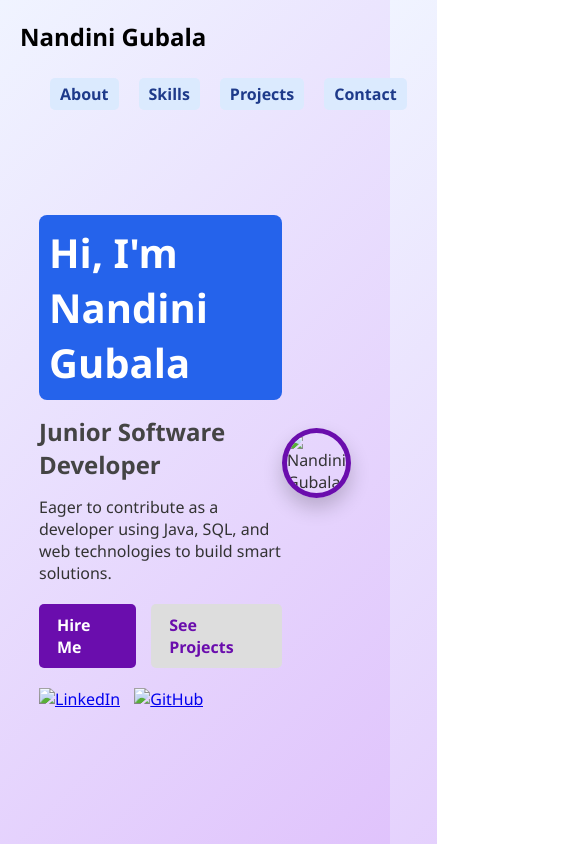
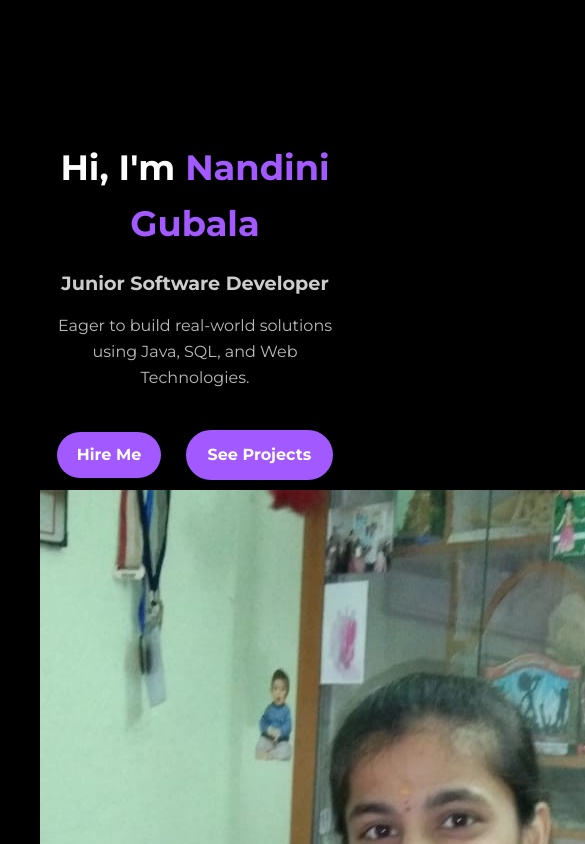
Before and after one commit to gubalanandini/Portfolio, a plain HTML site: page index.html in a window 390 px wide. Shown: the top 844 px of the page, 585 px wide, since content can reach past the window. Drawn offline with Linux system fonts and the light colour scheme; files whose address does not match are found by name.

Commit message:
Add files via upload

```diff
--- a/index.css
+++ b/index.css
@@ -1,112 +1,135 @@
+/* Reset and Base Styles */
 * {
   margin: 0;
   padding: 0;
   box-sizing: border-box;
-    font-family: 'Segoe UI', sans-serif;
+}
+body {
+  font-family: 'Montserrat', sans-serif;
+  background-color: #000000;  /* Full black */
+  color: #ffffff;
+  line-height: 1.6;
+}
+.container {
+  max-width: 1000px;
+  margin: auto;
+  padding: 40px 20px;
 }
 
-body {
-    background: linear-gradient(135deg, #f0f4ff, #e0c3fc);
-    color: #333;
-    min-height: 100vh;
+/* Hero Section */
+.hero {
+  text-align: center;
+  padding: 100px 20px 60px;
+  background: #000000;  /* Pure black */
+}
+.hero h1 {
+  font-size: 3rem;
+  font-weight: 700;
+  color: #ffffff;
+}
+.hero h2 {
+  font-size: 1.6rem;
+  margin: 15px 0;
+  color: #cccccc;
+}
+.hero p {
+  font-size: 1rem;
+  color: #bbbbbb;
+  margin-bottom: 30px;
+}
+.highlight {
+  color: #a259ff;
+}
+.buttons {
+  margin-top: 20px;
+}
+.buttons .btn {
+  display: inline-block;
+  text-decoration: none;
+  color: white;
+  padding: 12px 24px;
+  margin: 10px;
+  border-radius: 25px;
+  font-weight: bold;
+  background-color: #a259ff;
+  transition: background 0.3s ease;
+}
+.btn-secondary {
+  background-color: transparent;
+  border: 2px solid #a259ff;
+}
+.buttons .btn:hover {
+  background-color: #7a3df4;
 }
 
-header {
-    background-color: transparent;
-    padding: 20px;
-    display: flex;
-    justify-content: space-between;
-    align-items: center;
+/* Section Titles and Containers */
+section {
+  padding: 60px 20px;
+  background-color: #000000; /* Black for all sections */
+  border-top: 1px solid #1a1a1a;
+}
+h3 {
+  font-size: 2rem;
+  margin-bottom: 25px;
+  color: #a259ff;
+  border-left: 4px solid #a259ff;
+  padding-left: 15px;
+}
+h4 {
+  font-size: 1.3rem;
+  margin: 20px 0 10px;
+  color: #ffffff;
+}
+ul {
+  list-style-type: disc;
+  padding-left: 25px;
+  margin-bottom: 20px;
+}
+ul li {
+  margin-bottom: 10px;
+  color: #dddddd;
 }
 
-.logo {
-    font-size: 24px;
-    font-weight: bold;
-    color:black;
+/* Project Cards */
+.project {
+  background-color: #111111; /* Dark gray-black */
+  padding: 20px;
+  border-radius: 10px;
+  margin-bottom: 30px;
+  border-left: 4px solid #a259ff;
+}
+.project h4 {
+  margin-top: 0;
+}
+.project ul li {
+  color: #dddddd;
 }
 
-.nav-links {
-    padding: 30px;
-    list-style: none;
-    display: flex;
-    gap: 20px;
+/* Footer */
+footer {
+  background: #000000;
+  padding: 25px;
+  text-align: center;
+  font-size: 0.9rem;
+  color: #888888;
+}
+footer a {
+  color: #a259ff;
+  text-decoration: none;
+}
+footer a:hover {
+  text-decoration: underline;
 }
 
-.nav-links a {
-    text-decoration: none;
-    color: #1E3A8A;
-    font-weight: 600;
-    padding: 5px 10px;
-    background-color: #dbeafe;
-    border-radius: 5px;
-    transition: 0.3s ease;
+/* Responsive Design */
+@media (max-width: 768px) {
+  .hero h1 {
+    font-size: 2.2rem;
   }
-
-.nav-links a:hover {
-    background-color: #bfdbfe;
+  .hero h2 {
+    font-size: 1.2rem;
   }
-
-.btn {
-    background-color: #6A0DAD;
-    color: white;
-    padding: 10px 18px;
-    border-radius: 5px;
-    text-decoration: none;
-    font-weight: bold;
+  .buttons .btn {
+    padding: 10px 20px;
   }
-
-.btn.secondary {
-    background-color: #ddd;
-    color: #6A0DAD;
 }
-
-.hero {
-    display: flex;
-    justify-content: space-between;
-    align-items: center;
-    padding: 60px 10%;
-}
-
-.hero-text {
-    max-width: 600px;
-}
-
-.hero-text h1 {
-    font-size: 40px;
-    margin-bottom: 10px;
-    background-color: #2563eb;
-    color: white;
-    padding: 10px;
-    border-radius: 8px;
-}
-
-.hero-text h2 {
-    font-size: 24px;
-    color: #444;
-    margin: 15px 0;
-}
-
-.hero-text p {
-    font-size: 16px;
-    margin-bottom: 20px;
-}
-
-.hero-buttons {
-    display: flex;
-    gap: 15px;
-    margin-bottom: 20px;
-}
-
-.social-icons a img {
-    width: 30px;
-    margin-right: 10px;
-}
-
-.hero-image img {
-    width: 300px;
-    height: 300px;
-    object-fit: cover;
-    border-radius: 50%;
-    border: 5px solid #6A0DAD;
-    box-shadow: 0 10px 20px rgba(0,0,0,0.2);
-}
--- a/index.html
+++ b/index.html
@@ -7,38 +7,138 @@
     <link rel="stylesheet" href="index.css">
 </head>
 <body>
-    <header>
-        <nav>
-            <div class="logo">Nandini Gubala</div>
-            <ul class="nav-links">
-                <li><a href="#about">About</a></li>
-                <li><a href="#skills">Skills</a></li>
-                <li><a href="#projects">Projects</a></li>
-                <li><a href="#contact">Contact</a></li>
-            </ul>
-            <a href="mailto:gubalanandini123@gmail.com" ></a>
-        </nav>
-    </header>
+    <header><!DOCTYPE html>
+<html lang="en">
+<head>
+  <meta charset="UTF-8" />
+  <meta name="viewport" content="width=device-width, initial-scale=1.0"/>
+  <title>Nandini Gubala | Portfolio</title>
+  <link rel="stylesheet" href="style.css" />
+  <link rel="preconnect" href="https://fonts.googleapis.com">
+  <link href="https://fonts.googleapis.com/css2?family=Montserrat:wght@400;700&display=swap" rel="stylesheet">
+</head>
+<body>
+  <!-- Hero Section -->
+  <header class="hero">
+    <div class="container">
+      <h1>Hi, I'm <span class="highlight">Nandini Gubala</span></h1>
+      <h2>Junior Software Developer</h2>
+      <p>Eager to build real-world solutions using Java, SQL, and Web Technologies.</p>
+      <div class="buttons">
+        <a href="mailto:gubalanandini123@gmail.com" class="btn">Hire Me</a>
+        <a href="#projects" class="btn btn-secondary">See Projects</a>
+        <img src="c:\Users\gubal\OneDrive\Pictures\Saved Pictures\Camera Roll\1000011315.jpg" alt="image loading">
+      </div>
+    </div>
+  </header>
 
-    <section class="hero">
-        <div class="hero-text">
-            <h1>Hi, I'm <span>Nandini Gubala</span></h1>
-            <h2>Junior Software Developer</h2>
-            <p>Eager to contribute as a developer using Java, SQL, and web technologies to build smart solutions.</p>
-            <div class="hero-buttons">
-                <a href="mailto:gubalanandini123@gmail.com" class="btn">Hire Me</a>
-                <a href="#projects" class="btn secondary">See Projects</a>
-            </div>
-            <div class="social-icons">
-                <a href="https://www.linkedin.com/in/gubala-nandini"><img src="linkedin-icon.png" alt="LinkedIn"></a>
-                <a href="#"><img src="github-icon.png" alt="GitHub"></a>
-            </div>
-        </div>
-        <div class="hero-image">
-            <img src="C:\Users\gubal\OneDrive\Pictures\Saved Pictures\Camera Roll\1000011315.jpg" alt="Nandini Gubala">
-        </div>
-    </section>
+  <!-- Skills -->
+  <section class="about">
+    <div class="container">
+      <h3>Skills</h3>
+      <ul>
+        <li><strong>Programming:</strong> Core Java, SQL, OOPs concepts</li>
+        <li><strong>Web Technologies:</strong> HTML, CSS, JavaScript</li>
+        <li><strong>Tools:</strong> MySQL, Oracle</li>
+      </ul>
+    </div>
+  </section>
 
-    <!-- Add other sections like Skills, Projects, Education, etc. -->
+  <!-- Internship Section -->
+  <section class="internship">
+    <div class="container">
+      <h3>Internship</h3>
+      <h4>Java Full Stack Intern – Dhee Coding Lab, Bangalore (Mar 2025)</h4>
+      <ul>
+        <li>Implemented backend logic using <strong>Core Java</strong> with key features like <strong>OOPs, Collections, Exception Handling,</strong> and <strong>Multithreading</strong>.</li>
+        <li>Connected to <strong>relational databases (MySQL/Oracle)</strong> to build and optimize queries.</li>
+        <li>Worked on web components using <strong>HTML, CSS, and JavaScript</strong> for frontend development.</li>
+        <li>Collaborated with senior developers in Agile-based teams and participated in daily stand-ups.</li>
+        <li>Developed REST APIs and performed unit testing to validate functionality.</li>
+      </ul>
+    </div>
+  </section>
+
+  <!-- Projects Section -->
+  <section id="projects" class="projects">
+    <div class="container">
+      <h3>Projects</h3>
+
+      <div class="project">
+        <h4>1. Real-Time CCTV Video Analysis Using Deep Learning</h4>
+        <ul>
+          <li>Designed and implemented an automated surveillance system using <strong>YOLOv4</strong>, <strong>SSD</strong>, and <strong>Faster R-CNN</strong>.</li>
+          <li>Used <strong>OpenCV</strong> and <strong>TensorFlow</strong> for video analysis and object detection.</li>
+          <li>Trained on a custom dataset of <strong>8327 images</strong> to improve model accuracy.</li>
+          <li>Applied <strong>confusion class filtering</strong> to reduce false positives.</li>
+        </ul>
+      </div>
+
+      <div class="project">
+        <h4>2. Student Management System (Mini Project)</h4>
+        <ul>
+          <li>Built a CRUD-based student management system using <strong>Java and MySQL</strong>.</li>
+          <li>Implemented features to add, edit, delete, and view student data.</li>
+          <li>Used <strong>JDBC</strong> for connecting Java application to the MySQL database.</li>
+          <li>Followed MVC architecture and implemented exception handling for robustness.</li>
+        </ul>
+      </div>
+
+      <div class="project">
+        <h4>3. Portfolio Website (This Website)</h4>
+        <ul>
+          <li>Designed a personal portfolio using <strong>HTML, CSS</strong>, and <strong>responsive design principles</strong>.</li>
+          <li>Showcases resume, projects, skills, and certifications in a user-friendly format.</li>
+          <li>Inspired by modern frontend UI layouts with a black background theme.</li>
+        </ul>
+      </div>
+    </div>
+  </section>
+
+  <!-- Education Section -->
+  <section class="education">
+    <div class="container">
+      <h3>Education</h3>
+      <ul>
+        <li><strong>B. Tech (2021-2025)</strong> – 84.7%<br>Srinivasa Institute of Technology and Science, Andhra Pradesh</li>
+        <li><strong>Intermediate (2019-2021)</strong> – 96.6%<br>Medha Junior College, Andhra Pradesh</li>
+        <li><strong>X Grade (2018-2019)</strong> – 100.0%<br>Sri Sai High School, Andhra Pradesh</li>
+      </ul>
+    </div>
+  </section>
+
+  <!-- Certifications -->
+  <section class="certifications">
+    <div class="container">
+      <h3>Certifications</h3>
+      <ul>
+        <li>Machine Learning with Python – IBM</li>
+        <li>Introduction to Embedded Systems – NPTEL</li>
+      </ul>
+    </div>
+  </section>
+
+  <!-- Awards -->
+  <section class="awards">
+    <div class="container">
+      <h3>Awards</h3>
+      <ul>
+        <li>Silver Medalist – IIT Event at School Level</li>
+        <li>Pratibha Award – SSC Topper, Govt. of Andhra Pradesh (May 2019)</li>
+      </ul>
+    </div>
+  </section>
+
+  <!-- Footer -->
+  <footer>
+    <div class="container">
+      <p>📞 9398988140 | ✉️ <a href="mailto:gubalanandini123@gmail.com">gubalanandini123@gmail.com</a></p>
+      <p>🔗 <a href="https://www.linkedin.com/in/gubala-nandini" target="_blank">LinkedIn Profile</a></p>
+    </div>
+  </footer>
 </body>
 </html>
+
+        </header>
+</body>
+</html>
```
Also changed, not shown: 1000011315.jpg (added). Lines whose indentation alone changed are shown as unchanged.
